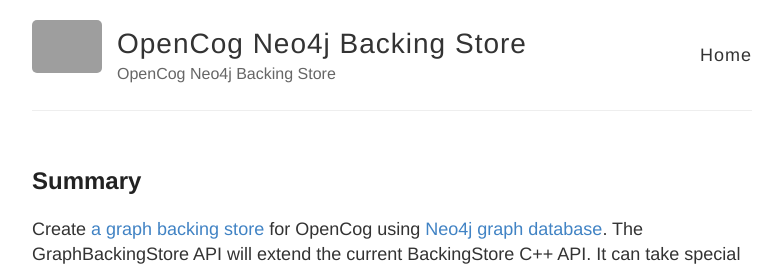
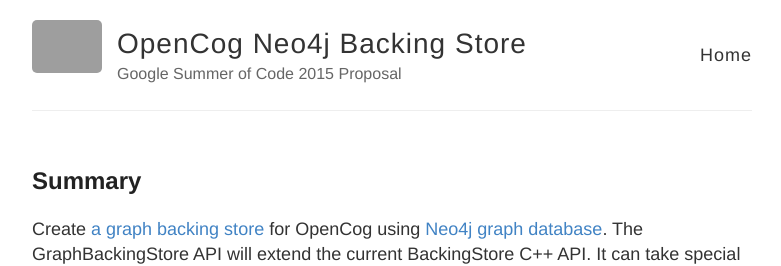
Before and after one commit to ceefour/opencog-neo4j, a Jekyll site: the page built from index.html, in a window 1280 px wide and 900 px high, cut to the strip 0-266 px from the top of the window. Shown: the whole strip, without its empty margins (248-1029 px from the left). Built offline with Jekyll 4.4.1, drawn with Linux system fonts in a browser that asks for light colours; grey boxes are pictures that could not be loaded.

Commit message:
GSoc 2015

```diff
--- a/_config.yml
+++ b/_config.yml
@@ -6,7 +6,7 @@
 name: OpenCog Neo4j Backing Store
 
 # Short bio or description (displayed in the header)
-description: OpenCog Neo4j Backing Store
+description: Google Summer of Code 2015 Proposal
 
 # URL of your avatar or profile pic (you could use your GitHub profile pic)
 avatar: https://pbs.twimg.com/profile_images/1129319471/cog-square_normal.png
```
